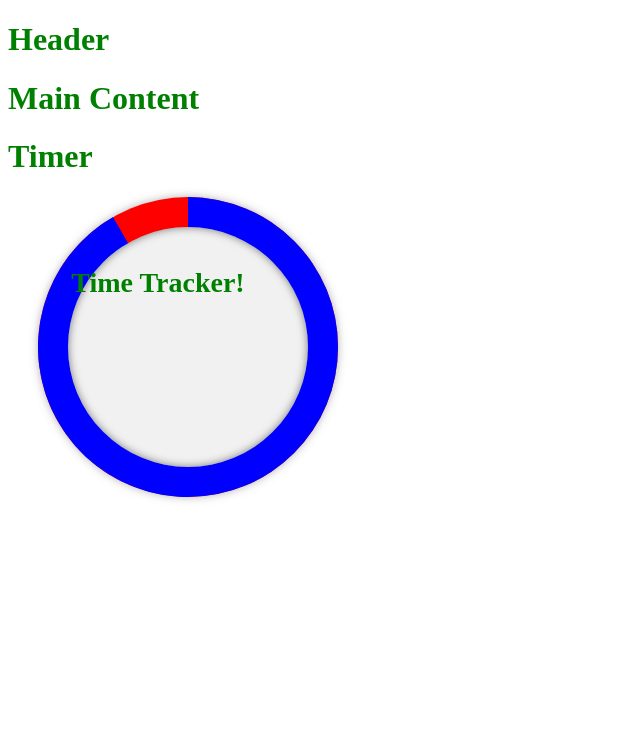
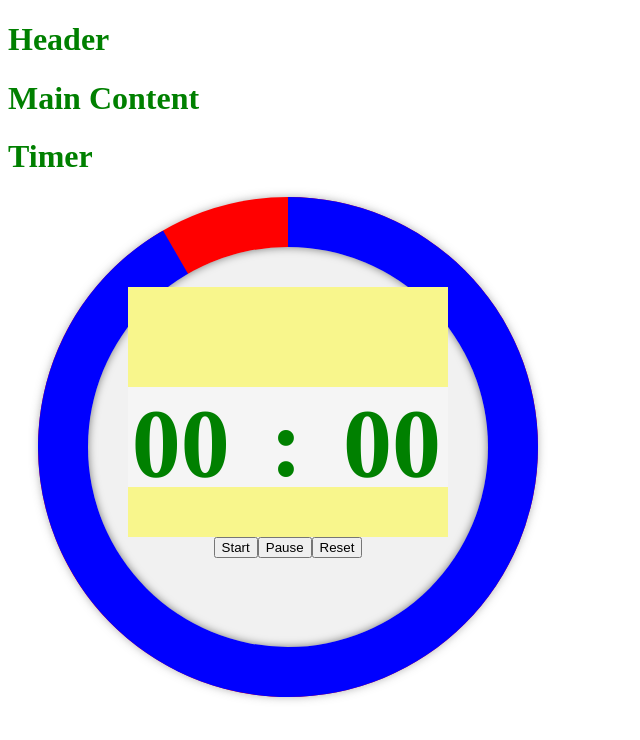
Before and after one commit to yosukeonrails/pomodoro-app, a React app: page / in a window 1280 px wide. Shown: the whole page, without its empty margins (0-640 px from the left). Built offline with nearby package versions, Linux system fonts and the light colour scheme.

Commit message:
created clock skelleton

```diff
--- a/css/timer.less
+++ b/css/timer.less
@@ -1,3 +1,8 @@
+
+  .centralize{
+      margin-left: auto;
+      margin-right: auto;
+  }
 
   .timerContainer {
     height: 150px;
@@ -53,6 +58,41 @@
      /* Degreasing here from 180 to 0*/
   }
 
+  .timerNumbers{
+    margin-left: auto;
+    margin-right: auto;
+    background-color: whitesmoke;
+    height: 100px;
+    h1{
+        font-size: 7em;
+        margin: 0;
+        text-align: -webkit-auto;
+        padding: 0;
+        text-align: center
+    }
+  }
+
+  .timerTime{
+    float: left;
+    width: 33%;
+  }
+
+  .timeTracker{
+    width: 100%;
+    height: 400px;
+    transform: rotate(180deg);
+    padding-top: 40px;
+    box-sizing: border-box;
+  }
+
+  .timeDisplay{
+    background-color: #f8f68c;
+    width: 80%;
+    height: 250px;
+    padding-top: 100px;
+    box-sizing: border-box;
+    .centralize
+}
 
 
 
@@ -74,7 +114,6 @@
     width: 120px;
     top: 30px;
     left: 0;
-    transform:rotate(180deg);
     text-align: center;
     font-size: 14px;
   }
--- a/js/components/TimeTracker.js
+++ b/js/components/TimeTracker.js
@@ -7,8 +7,26 @@ class TimeTracker extends React.Component{
 
     render(){
         return(
-            <div>
-                <h1>Time Tracker!</h1>
+          <div>
+            <div className="timeTracker">
+
+                <div className="timeDisplay">
+
+                        <div className="timerNumbers">
+                            <div className="timerTime" id="minutes" > <h1> 00 </h1></div>
+                            <div className="timerTime" id="colon" > <h1> : </h1></div>
+                            <div className="timerTime" id="seconds" > <h1> 00 </h1></div>
+                        </div>
+
+                </div>
+
+                    <div>
+                        <button> Start </button>
+                        <button> Pause </button>
+                        <button> Reset </button>
+                    </div>
+
+            </div>
           </div>
         )
     }
--- a/js/components/Timer.js
+++ b/js/components/Timer.js
@@ -4,17 +4,18 @@ let timer_style= require('../../css/timer.less'); // loading the timer css file
 import {connect} from 'react-redux';
 import TimeTracker from '../components/TimeTracker';
 
-let x = 300;
+let x = 500;
 let innerWidth = x - (x/5) + 'px';
 let innerHalf =  (( x- (x/5)  ) / 2  )  + 'px'
 let width = x+'px';
 let half =  (x/2) + 'px';
 let tracker_color= 'blue';
 let contentPosition = (x/10) +'px';
+
 const styles = {
     timerContainer:{
         height:width,
-        width:width
+        width: width
     },
     "pie":{
         "transition":"all 1s",
@@ -32,8 +33,9 @@ const styles = {
         left:contentPosition
     },
     innerContent:{
-        top:half,
-        width:width
+        top:0,
+        width:(x-(x/5)) + 'px'
+
     },
     timerBackground:{
         width: width,
@@ -65,23 +67,24 @@ const styles = {
 
 }
 
-let pie_left = {
-    transform: 'rotate(0deg)'
-}
-
-let pie_right = {
-    transform: 'rotate(180deg)'
-}
-let mergedLeft = {...styles.hold , ...pie_left};
 
 class Timer extends React.Component{
 
+    constructor(props){
+        super(props);
+    }
 
 
+    componentDidMount() {
+
+        if(this.props.timerStarted){
+            console.log('Timer is on')
+        }
+
+    }
+
     render(){
-        console.log(mergedLeft);
-        console.log(styles.pie)
-
+        console.log(this.props)
         return(
             <div>
 
@@ -97,7 +100,7 @@ class Timer extends React.Component{
 
                     <div className="innerCircle" style={styles.innerCircle} >
                         <div className="content" style={styles.innerContent}>
-                        <TimeTracker/>
+                         <TimeTracker/>
                         </div>
                     </div>
 
@@ -109,10 +112,9 @@ class Timer extends React.Component{
 }
 
 var mapStateToProps = (state)=>{
-    console.log('here is state')
-    console.log(state);
+
     return{
-        todos:state.todo.todos
+        timer:state.timer.timerStarted
     }
 }
 
--- a/js/reducers/main.js
+++ b/js/reducers/main.js
@@ -1,8 +1,10 @@
 const redux = require('redux');
 import todoReducer from './todo';
+import timerReducer from './timer';
 
 var reducer = redux.combineReducers({
-    todo:todoReducer
+    todo:todoReducer,
+    timer:timerReducer
 })
 
 
--- /dev/null
+++ b/js/reducers/timer.js
@@ -0,0 +1,23 @@
+
+var action = require('../actions/index');
+import {ADD_TODO} from '../actions/index';
+
+let stateDefault = {
+     timerStarted:false
+}
+
+export default function timerReducer(state, action){
+    state = state || stateDefault;
+
+    switch (action.type) {
+
+        case 'ADD_TODO':
+
+        return action.data;
+        break;
+
+    }
+
+    return {...state}
+
+}
```
Also changed, not shown: build/bundle.js.
